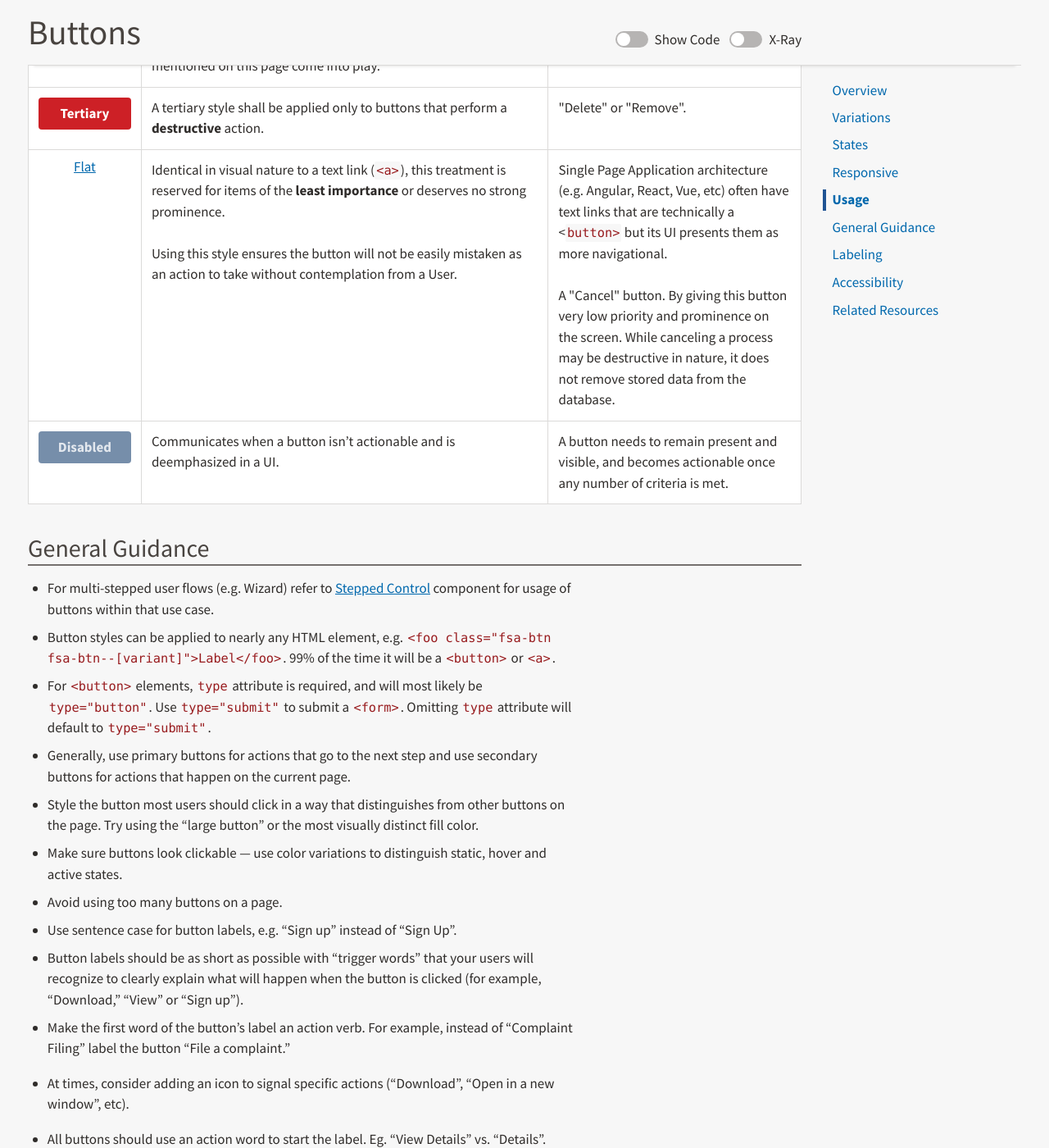
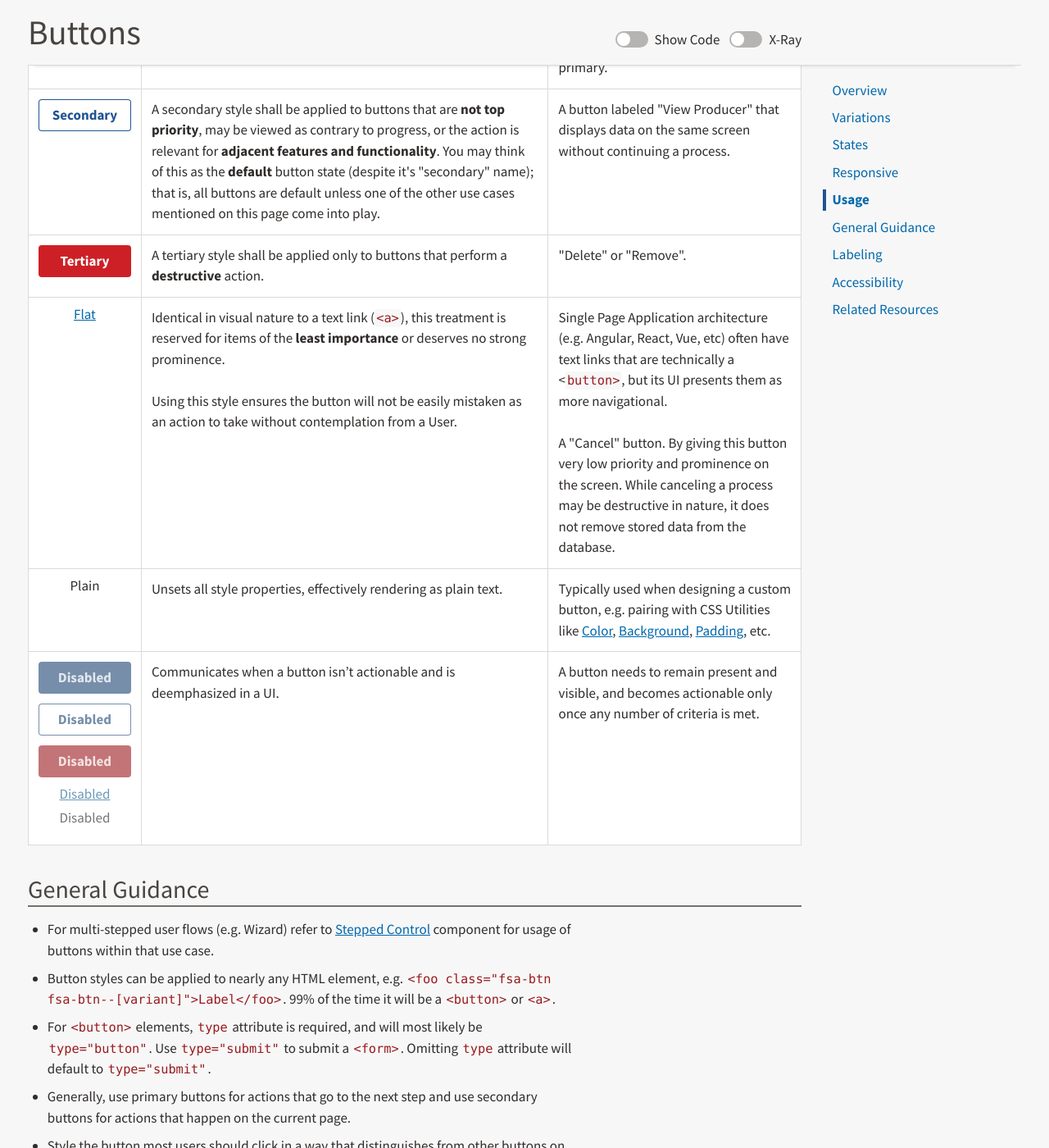
Before and after one commit to USDA-FSA/fsa-design-system, a Jekyll site: the page built from components/buttons/index.md, in a window 1280 px wide and 1400 px high, scrolled down 4262 px. Shown: the whole window at 82% size. Built offline with Jekyll 4.4.1, drawn with Linux system fonts in a browser that asks for light colours; some of the changed text lies outside the part shown.

Commit message:
Added "Plain" button variation [closes #414]

```diff
--- a/components/buttons/index.md
+++ b/components/buttons/index.md
@@ -25,6 +25,7 @@ custom_js: ["ga/ga-tracker.js", "ga/generic.js"]
   <li><button class="fsa-btn fsa-btn--secondary" type="button">Label</button></li>
   <li><button class="fsa-btn fsa-btn--tertiary" type="button">Label</button></li>
   <li><button class="fsa-btn fsa-btn--flat" type="button">Label</button></li>
+  <li><button class="fsa-btn fsa-btn--plain" type="button">Label</button></li>
 </ul>
 {% endcapture %}
 
@@ -55,6 +56,14 @@ Buttons are styled with `class="fsa-btn"`, modifiable with one or multiple `fsa-
 
 {% include preview-and-snippet.html %}
 
+### Tertiary
+
+{% capture snippet %}
+<button class="fsa-btn fsa-btn--tertiary" type="button">Label</button>
+{% endcapture %}
+
+{% include preview-and-snippet.html %}
+
 ### Flat
 
 {% capture snippet %}
@@ -63,10 +72,10 @@ Buttons are styled with `class="fsa-btn"`, modifiable with one or multiple `fsa-
 
 {% include preview-and-snippet.html %}
 
-### Tertiary
+### Plain
 
 {% capture snippet %}
-<button class="fsa-btn fsa-btn--tertiary" type="button">Label</button>
+<button class="fsa-btn fsa-btn--plain" type="button">Label</button>
 {% endcapture %}
 
 {% include preview-and-snippet.html %}
@@ -189,14 +198,25 @@ Several of a button's style properties can be selectively modified across each M
         <button type="button" class="fsa-btn fsa-btn--block fsa-btn--flat">Flat</button>
       </td>
       <td aria-label="Usage"> Identical in visual nature to a text link (<code>&lt;a&gt;</code>), this treatment is reserved for items of the <strong> least importance </strong> or deserves no strong prominence.<br><br>Using this style ensures the button will not be easily mistaken as an action to take without contemplation from a User. </td>
-      <td aria-label="Example"> Single Page Application architecture (e.g. Angular, React, Vue, etc) often have text links that are technically a &lt;<code>button&gt;</code> but its UI presents them as more navigational. <br><br> A "Cancel" button. By giving this button very low priority and prominence on the screen. While canceling a process may be destructive in nature, it does not remove stored data from the database. </td>
+      <td aria-label="Example"> Single Page Application architecture (e.g. Angular, React, Vue, etc) often have text links that are technically a &lt;<code>button&gt;</code>, but its UI presents them as more navigational. <br><br> A "Cancel" button. By giving this button very low priority and prominence on the screen. While canceling a process may be destructive in nature, it does not remove stored data from the database. </td>
     </tr>
     <tr>
       <td aria-label="Variation/State">
-        <button type="button" class="fsa-btn fsa-btn--block fsa-btn--primary" disabled>Disabled</button>
+        <button type="button" class="fsa-btn fsa-btn--block fsa-btn--plain">Plain</button>
+      </td>
+      <td aria-label="Usage">Unsets all style properties, effectively rendering as plain text.</td>
+      <td aria-label="Example">Typically used when designing a custom button, e.g. pairing with CSS Utilities like <a href="{{ site.baseurl }}utilities/#color">Color</a>, <a href="{{ site.baseurl }}utilities/#color-background">Background</a>, <a href="{{ site.baseurl }}utilities/#padding">Padding</a>, etc.</td>
+    </tr>
+    <tr>
+      <td aria-label="Variation/State">
+        <div class="fsa-m-b--s"><button type="button" class="fsa-btn fsa-btn--block fsa-btn--primary" disabled>Disabled</button></div>
+        <div class="fsa-m-b--s"><button type="button" class="fsa-btn fsa-btn--block fsa-btn--secondary" disabled>Disabled</button></div>
+        <div class="fsa-m-b--s"><button type="button" class="fsa-btn fsa-btn--block fsa-btn--tertiary" disabled>Disabled</button></div>
+        <div class="fsa-m-b--s"><button type="button" class="fsa-btn fsa-btn--block fsa-btn--flat" disabled>Disabled</button></div>
+        <div class="fsa-m-b--s"><button type="button" class="fsa-btn fsa-btn--block fsa-btn--plain" disabled>Disabled</button></div>
       </td>
       <td aria-label="Usage"> Communicates when a button isn’t actionable and is deemphasized in a UI. </td>
-      <td aria-label="Example"> A button needs to remain present and visible, and becomes actionable once any number of criteria is met. </td>
+      <td aria-label="Example"> A button needs to remain present and visible, and becomes actionable only once any number of criteria is met. </td>
     </tr>
   </tbody>
 </table>
@@ -260,7 +280,7 @@ Several of a button's style properties can be selectively modified across each M
       </div>
     </td>
     <td aria-label="Usage">
-      <ul>
+      <ul class="fsa-m--none">
         <li>
           <strong>Search</strong> shall be used as the button label when the application is performing a query and returning results.
         </li>
@@ -281,7 +301,7 @@ Several of a button's style properties can be selectively modified across each M
       </div>
     </td>
     <td aria-label="Usage">
-      <ul>
+      <ul class="fsa-m--none">
         <li>
           When returning to a previous screen or step, use <strong>Back</strong> as the button label.
         </li>
@@ -305,7 +325,7 @@ Several of a button's style properties can be selectively modified across each M
       </div>
     </td>
     <td aria-label="Usage">
-      <ul>
+      <ul class="fsa-m--none">
         <li>
           When data or a state in the application has changed, it is recommended to use <strong>Refresh</strong> as a label.
         </li>
@@ -327,7 +347,7 @@ Several of a button's style properties can be selectively modified across each M
       </div>
     </div></td>
     <td aria-label="Usage">
-      <ul>
+      <ul class="fsa-m--none">
         <li>
           A button shall use the <strong>Tertiary</strong> style when the action taken has destructive capabilities.
         </li>
```
Also changed, not shown: other parts of components/buttons/index.md (+1 -1 lines).
